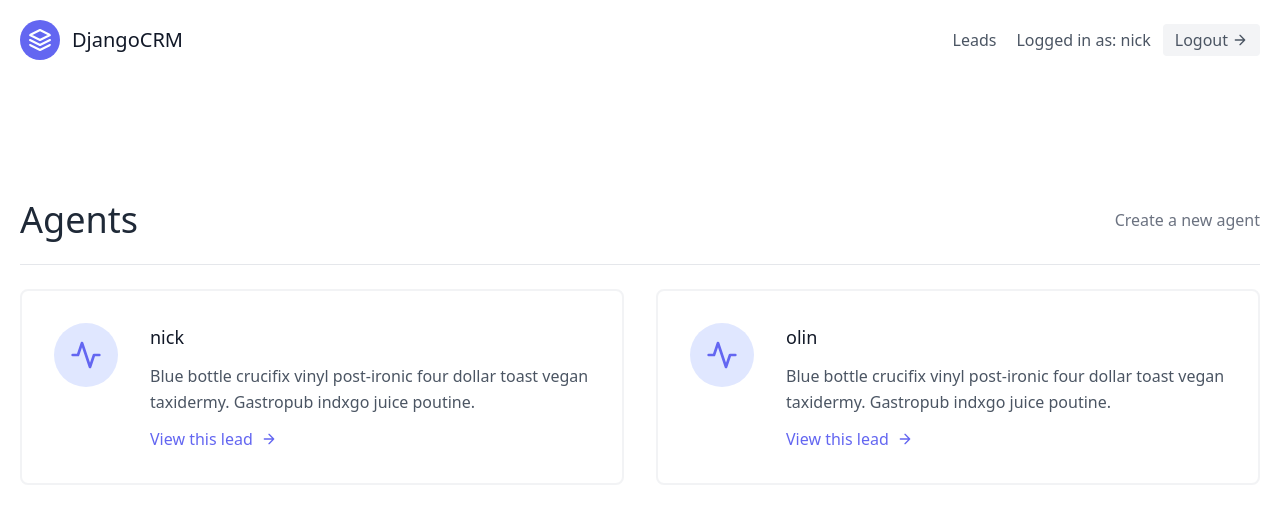
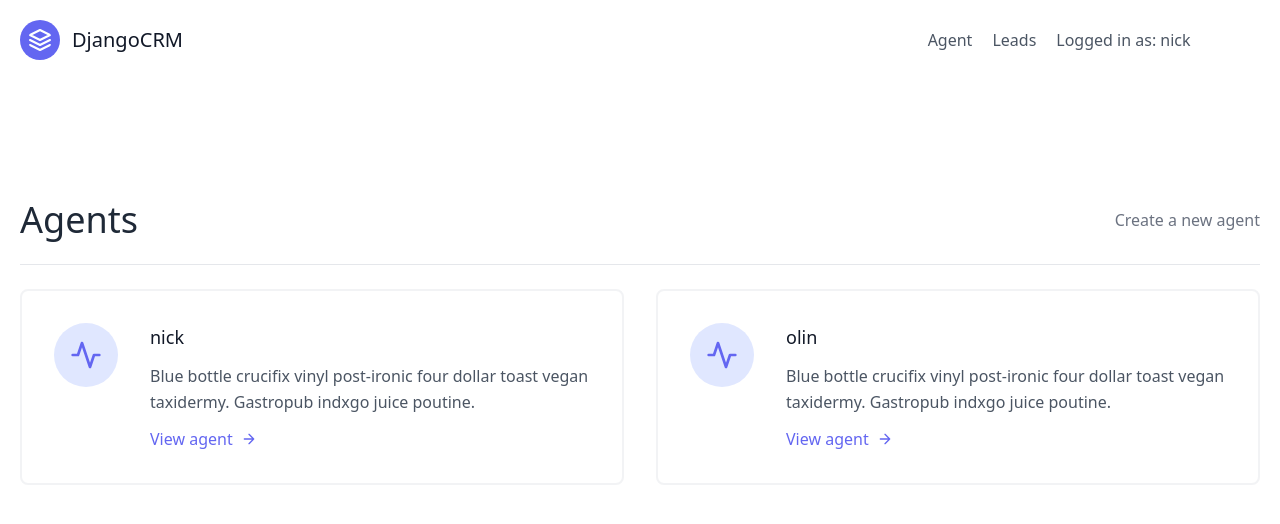
Before and after one commit to mykytaolin/CRM2, a Django app: page /agents/ in a window 1280 px wide. Shown: the top 524 px of the page. Run offline with Django 5.2, Linux system fonts and the light colour scheme; a user stored in the database is signed in; data comes from the database, SQL or seed files in the repository; both versions use the stored data as it was after the commit; some libraries are stand-ins or nearby versions.

Commit message:
Create a filters for agents, set navigation for agents and repair the log out bug

```diff
--- a/agents/urls.py
+++ b/agents/urls.py
@@ -1,5 +1,7 @@
 from django.urls import path
-from .views import AgentListView, AgentCreateView
+from .views import (
+ AgentListView, AgentCreateView, AgentDetailView, AgentUpdateView, AgentDeleteView
+)
 
 
 app_name = 'agents'
@@ -7,4 +9,7 @@ app_name = 'agents'
 urlpatterns = [
     path('', AgentListView.as_view(), name='agent-list'),
     path('create/', AgentCreateView.as_view(), name='agent-create'),
+    path('<int:pk>/', AgentDetailView.as_view(), name='agent-detail'),
+    path('<int:pk>/update/', AgentUpdateView.as_view(), name='agent-update'),
+    path('<int:pk>/delete/', AgentDeleteView.as_view(), name='agent-delete'),
 ]
--- a/agents/views.py
+++ b/agents/views.py
@@ -9,7 +9,8 @@ class AgentListView(LoginRequiredMixin, generic.ListView):
     template_name = 'agents/agent_list.html'
 
     def get_queryset(self):
-        return Agent.objects.all()
+        organisation = self.request.user.userprofile
+        return Agent.objects.filter(organisation=organisation)
 
 
 class AgentCreateView(LoginRequiredMixin, generic.CreateView):
@@ -24,3 +25,38 @@ class AgentCreateView(LoginRequiredMixin, generic.CreateView):
         agent.organisation = self.request.user.userprofile
         agent.save()
         return super(AgentCreateView, self).form_valid(form)
+
+
+class AgentDetailView(LoginRequiredMixin, generic.DetailView):
+    template_name = 'agents/agent_detail.html'
+    context_object_name = 'agent'
+
+    def get_queryset(self):
+        organisation = self.request.user.userprofile
+        return Agent.objects.filter(organisation=organisation)
+
+    def get_success_url(self):
+        return reverse('agents:agent-list')
+
+
+class AgentUpdateView(LoginRequiredMixin, generic.UpdateView):
+    template_name = 'agents/agent_update.html'
+    form_class = AgentModelForm
+
+    def get_success_url(self):
+        return reverse('agents:agent-list')
+
+    def get_queryset(self):
+        organisation = self.request.user.userprofile
+        return Agent.objects.filter(organisation=organisation)
+
+
+class AgentDeleteView(LoginRequiredMixin, generic.DeleteView):
+    template_name = 'agents/agent_delete.html'
+
+    def get_success_url(self):
+        return reverse('agents:agent-list')
+
+    def get_queryset(self):
+        organisation = self.request.user.userprofile
+        return Agent.objects.filter(organisation=organisation)
--- a/static/css/style.css
+++ b/static/css/style.css
@@ -0,0 +1,13 @@
+#logout-form {
+    display: inline;
+}
+
+
+#logout-form button {
+    padding: 0;
+    color: #fff;
+    background: none;
+    border: 0;
+    cursor: pointer;
+    border-bottom: 1px solid rgba(255, 255, 255, 0.5);
+}
--- a/templates/agents/agent_list.html
+++ b/templates/agents/agent_list.html
@@ -29,8 +29,8 @@
                     <p class="leading-relaxed text-base">
                         Blue bottle crucifix vinyl post-ironic four dollar toast vegan taxidermy. Gastropub indxgo juice poutine.
                     </p>
-                    <a href='#' class="mt-3 text-indigo-500 inline-flex items-center">
-                        View this lead
+                    <a href='{% url "agents:agent-detail" agent.pk %}' class="mt-3 text-indigo-500 inline-flex items-center">
+                        View agent
                       <svg fill="none" stroke="currentColor" stroke-linecap="round" stroke-linejoin="round" stroke-width="2" class="w-4 h-4 ml-2" viewBox="0 0 24 24">
                         <path d="M5 12h14M12 5l7 7-7 7"></path>
                       </svg>
--- a/templates/navbar.html
+++ b/templates/navbar.html
@@ -7,24 +7,30 @@
           <span class="ml-3 text-xl">DjangoCRM</span>
         </a>
         <nav class="md:ml-auto flex flex-wrap items-center text-base justify-center">
-       <a class="mr-5 hover:text-gray-900">
-            Leads
-       </a>
+
             {% if not request.user.is_authenticated %}
                 <a href="{% url 'signup' %}" class="mr-5 hover:text-gray-900">
                     Sign Up
+                </a>
+            {% else %}
+                <a href="{% url "agents:agent-list" %}" class="mr-5 hover:text-gray-900">
+                    Agent
+                </a>
+                <a href="{% url "website:lead-list" %}" class="mr-5 hover:text-gray-900">
+                    Leads
                 </a>
             {% endif %}
         </nav>
         {% if request.user.is_authenticated %}
             Logged in as: {{ request.user.username }}
-
-        <a href="{% url 'logout' %}" class="ml-3 inline-flex items-center bg-gray-100 border-0 py-1 px-3 focus:outline-none hover:bg-gray-200 rounded text-base mt-4 md:mt-0">
-            Logout
-            <svg fill="none" stroke="currentColor" stroke-linecap="round" stroke-linejoin="round" stroke-width="2" class="w-4 h-4 ml-1" viewBox="0 0 24 24">
+                <form class="ml-3" id="logout-form" action="{% url "logout" %}" method="POST">
+                  {% csrf_token %}
+                  <button type="submit">Log out
+                <!--<svg fill="none" stroke="currentColor" stroke-linecap="round" stroke-linejoin="round" stroke-width="2" class="w-4 h-4 ml-1" viewBox="0 0 24 24">
                 <path d="M5 12h14M12 5l7 7-7 7"></path>
-            </svg>
-        </a>
+                </svg>-->
+                  </button>
+                </form>
         {% else %}
         <a href="{% url 'login' %}" class="inline-flex items-center bg-gray-100 border-0 py-1 px-3 focus:outline-none hover:bg-gray-200 rounded text-base mt-4 md:mt-0">
             Login
```
Also changed, not shown: templates/agents/agent_delete.html (added, +14 -0 lines), templates/agents/agent_detail.html (added, +50 -0 lines), templates/agents/agent_update.html (added, +47 -0 lines), templates/registration/logout.html (added, +9 -0 lines), db.sqlite3. Lines whose indentation alone changed are shown as unchanged.
